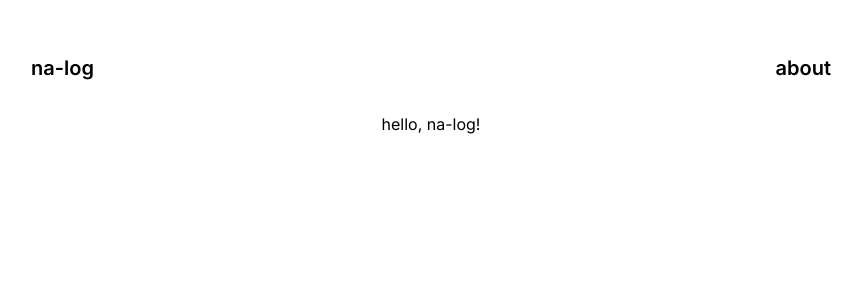
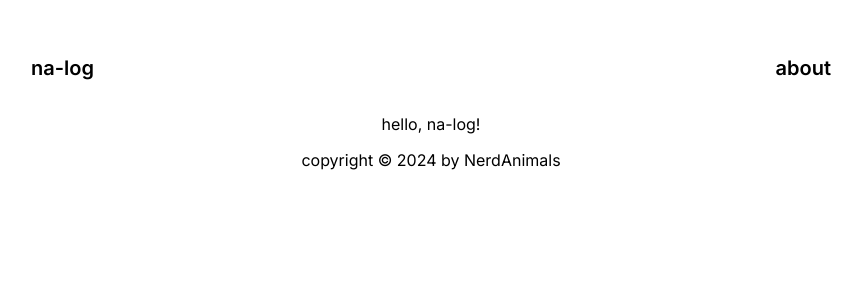
Before and after one commit to nerd-animals/na-log-engine, a Next.js app: page / in a window 1280 px wide. Shown: the top 300 px of the page, without its empty margins (209-1070 px from the left). Built offline with nearby package versions, Linux system fonts and the light colour scheme.

Commit message:
feat: shwo page footer component in layout.tsx

```diff
--- a/app/layout.tsx
+++ b/app/layout.tsx
@@ -1,6 +1,7 @@
 import type { Metadata } from 'next';
 import { Inter } from 'next/font/google';
 import Header from './_components/header';
+import Footer from './_components/footer';
 import './globals.scss';
 
 const inter = Inter({ subsets: ['latin'] });
@@ -21,6 +22,7 @@ export default function RootLayout({
         <div className="page-wrapper">
           <Header />
           {children}
+          <Footer />
         </div>
       </body>
     </html>
```
